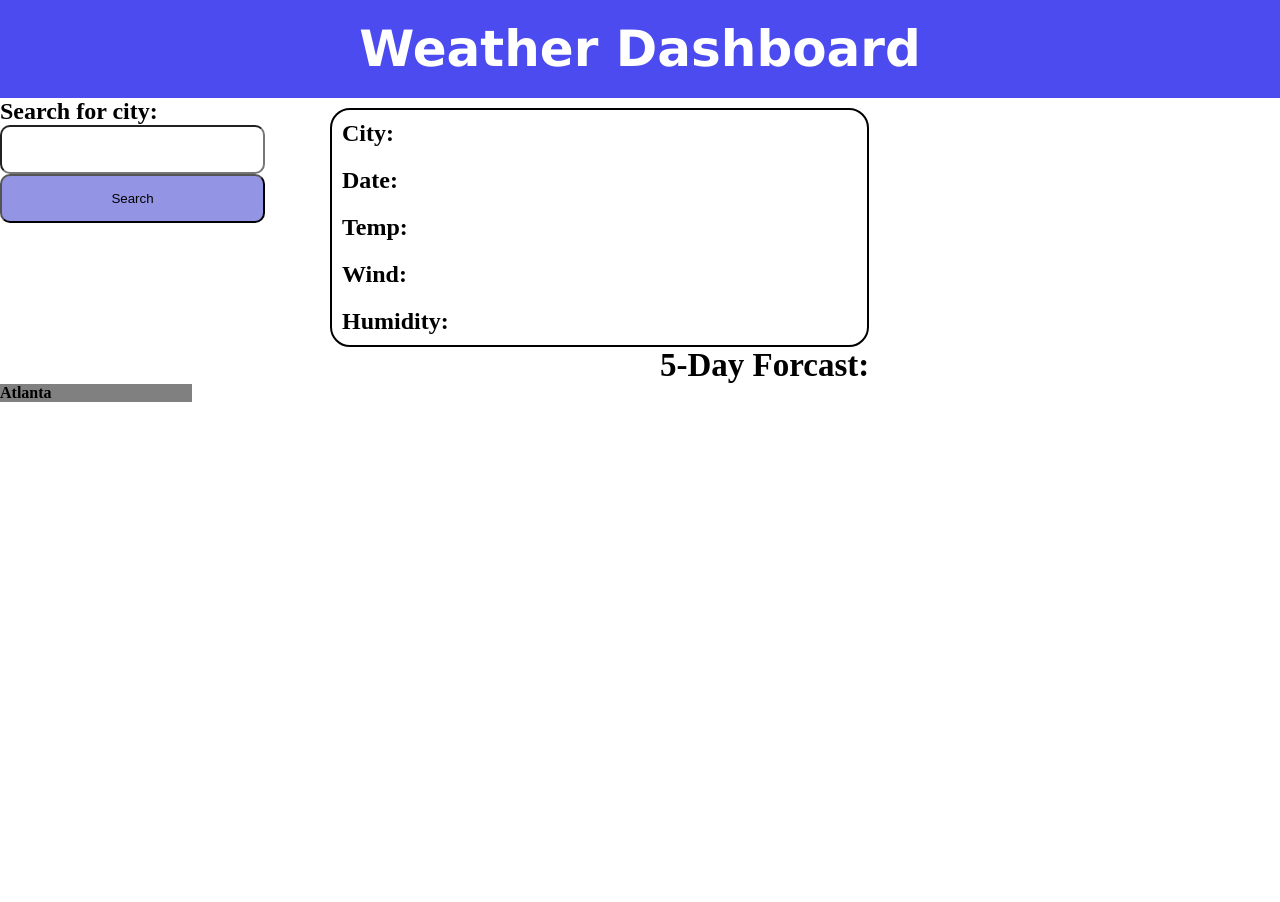
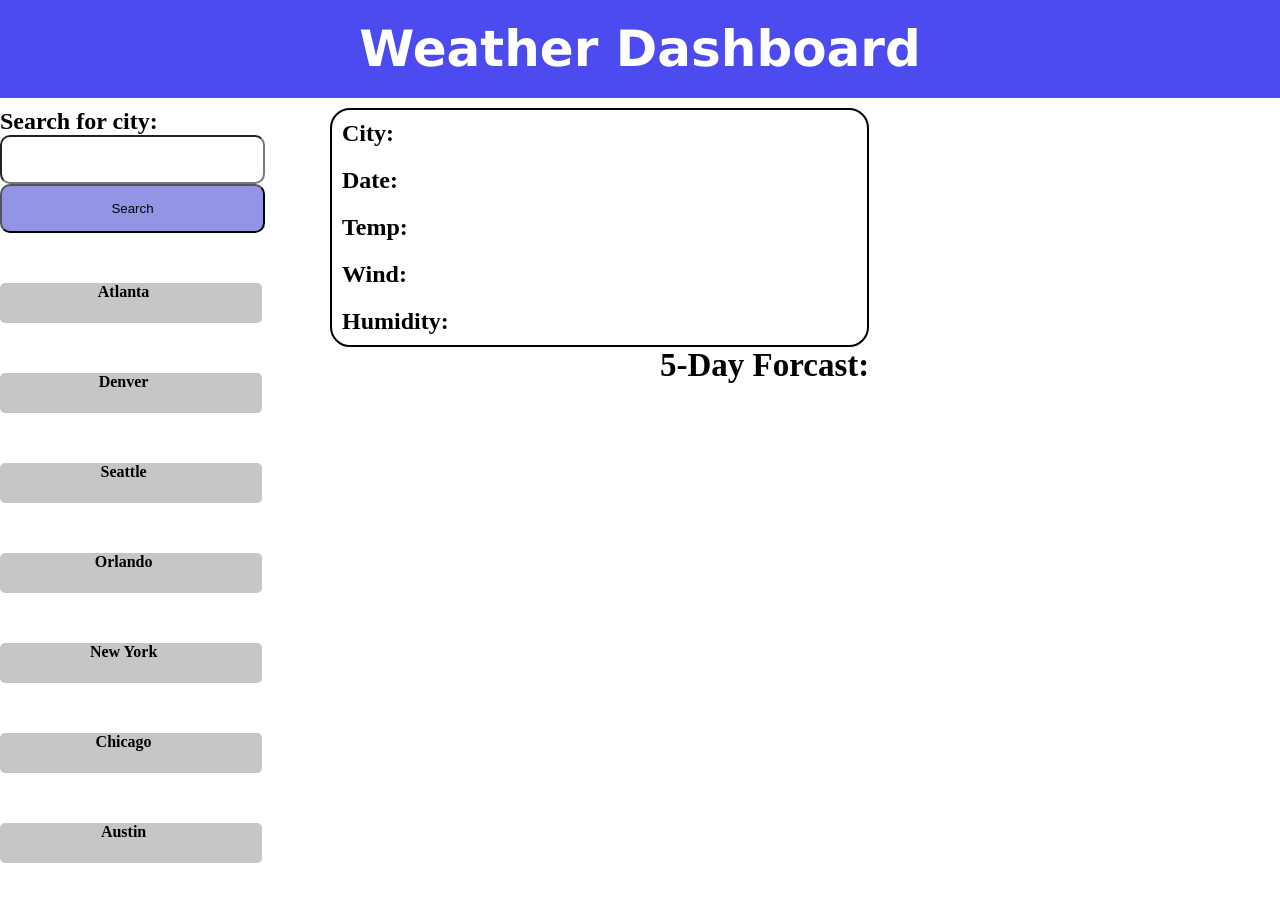
Before and after one commit to Ajhrabowski/atmospheric-panel, a plain HTML site: page index.html in a window 1280 px wide. Before the commit the page ends 800 px from the top, so only its background shows below. Drawn offline with Linux system fonts and the light colour scheme.

Commit message:
Added in cities,moved them into container1 and increased font size of 5-day forcast container

```diff
--- a/assets/css/style.css
+++ b/assets/css/style.css
@@ -23,6 +23,8 @@ h1 {
 .search-city{
 
     padding-right: 15px;
+    margin-top: 10px;
+
 }
 
 
@@ -70,20 +72,33 @@ h3{
 }
 
 h4{
+
+    display: flex;
+    flex-direction: column;
     text-align: center;
-    display: flex;
-    width: 15%;
+ display: flex;
+    width: 92%;
     padding-right: 15px;
-    background-color: grey;
+    background-color: rgb(198, 198, 198);height: 40px;
+    margin-top: 50px;
+    margin-bottom: 50px;
+    border-radius: 5px;
+
+
+
+
 
 }
+
 .container {
     display: flex;
     justify-content: flex-end;
     gap: 10px;
     margin-right: 20px;
+    font-size: 140%;
 
 }
+
 .weather1 {
     background-color: rgb(61, 61, 85);
     height: 325px;
--- a/index.html
+++ b/index.html
@@ -25,6 +25,17 @@
             <div class="button">
                 <button id="searchbtn">Search</button>
             </div>
+
+        <div class="cities">
+            <h4>Atlanta</h4>
+            <h4>Denver</h4>
+            <h4>Seattle</h4>
+            <h4>Orlando</h4>
+            <h4>New York</h4>
+            <h4>Chicago</h4>
+            <h4>Austin</h4>
+
+        </div>
         </div>
 
         <div class="weather-container">
@@ -36,6 +47,9 @@
                 <h2>Wind: <span class="wind"></span></h2>
                 <h2>Humidity: <span class="humidity"></span></h2>
             </div>
+
+
+
 
 
 
@@ -98,13 +112,6 @@
 
         </div>
 
-        <div class="cities">
-            <h4>Atlanta</h4>
-
-        </div>
-
-
-
 
 
 
```
